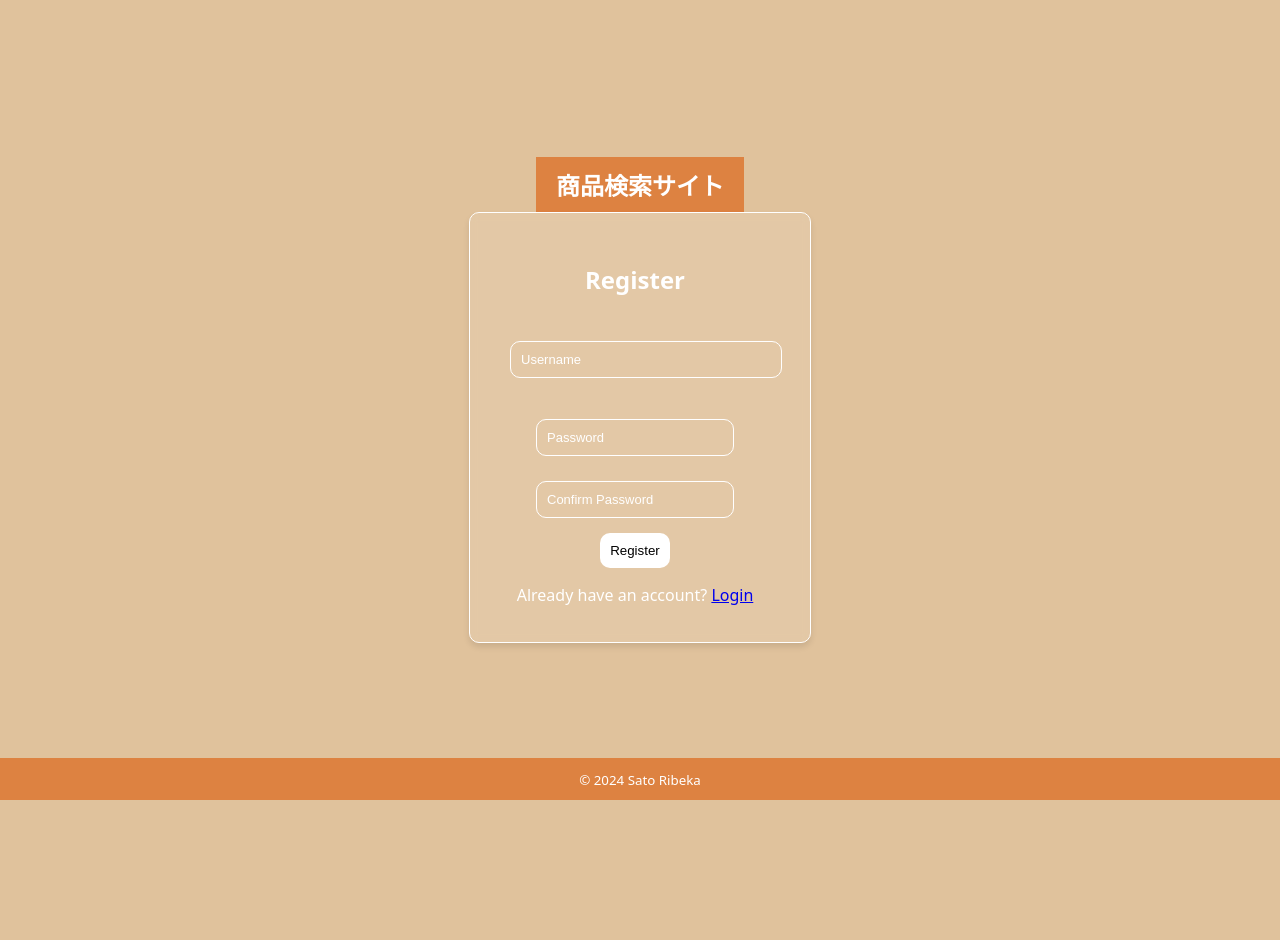
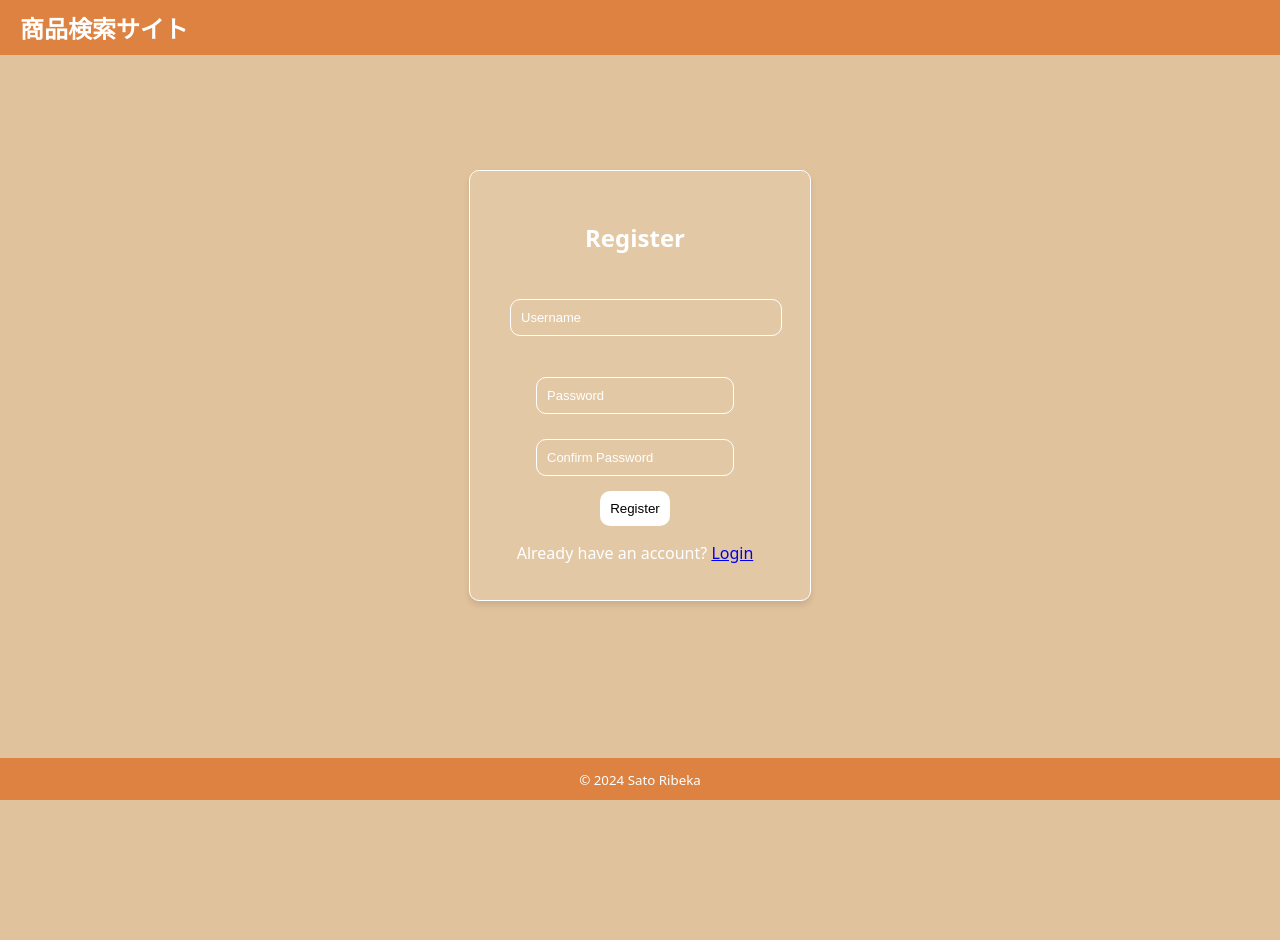
Before and after one commit to sato0914/sato_search, a Django app: page /en/register/ in a window 1280 px wide. Before the commit the page ends 800 px from the top, so only its background shows below. Run offline with Django 5.2, Linux system fonts and the light colour scheme.

Commit message:
大体できてきた

```diff
--- a/search_app/static/css/style.css
+++ b/search_app/static/css/style.css
@@ -23,6 +23,12 @@ main {
 header {
   background-color: #dd8241;  /* 背景色 */
   padding: 10px 20px; /* ヘッダー内のパディング */
+  position: fixed;  /* 固定表示 */
+  top: 0;  /* 上部に固定 */
+  left: 0;  /* 左端に固定 */
+  width: 100%;  /* 幅を画面いっぱいに */
+  z-index: 1000; /* 他の要素の上に表示 */
+  box-sizing: border-box; /* パディングを含めたサイズ調整 */
 }
 
 /* header-innerのレイアウト調整 */
@@ -159,14 +165,14 @@ button {
 
 
 /* ログイン/登録フォーム */
-body.login-page, body.register-page {
+/* body.login-page, body.register-page {
   display: flex;
-  flex-direction: column;  /* 上から下に並べる */
-  justify-content: center;  /* 中央に配置 */
-  align-items: center;  /* 横方向にも中央に配置 */
-  min-height: 100vh; /* 最小高さ100vh */
+  flex-direction: column;
+  justify-content: center;
+  align-items: center;
+  min-height: 100vh;
   margin: 0;
-}
+} */
 
 .login-box, .register-box {
   max-width: 400px;  /* フォームの最大幅 */
@@ -177,7 +183,20 @@ body.login-page, body.register-page {
   padding: 0 20px 20px 20px;
 }
 
+/* ログインページや新規登録ページのスタイル */
+body.login-page, body.register-page {
+  display: flex;
+  flex-direction: column;
+  /* justify-content: flex-start;  上に揃える */
+  align-items: center;
+  min-height: 100vh;
+  margin: 0;
+  padding-top: 140px;  /* ヘッダーの高さ分、上に余白を追加 */
+}
+
+/* ヘッダーとコンテンツの間にマージンを追加 */
 .glass-container {
+  margin-top: 30px; /* ヘッダーとコンテンツの間に余白を追加 */
   width: 100%;
   max-width: 300px;
   padding: 20px;
@@ -191,6 +210,7 @@ body.login-page, body.register-page {
   background-clip: padding-box;
   backdrop-filter: blur(5px);
 }
+
 
 .login-box {
   width: 100%;
```
